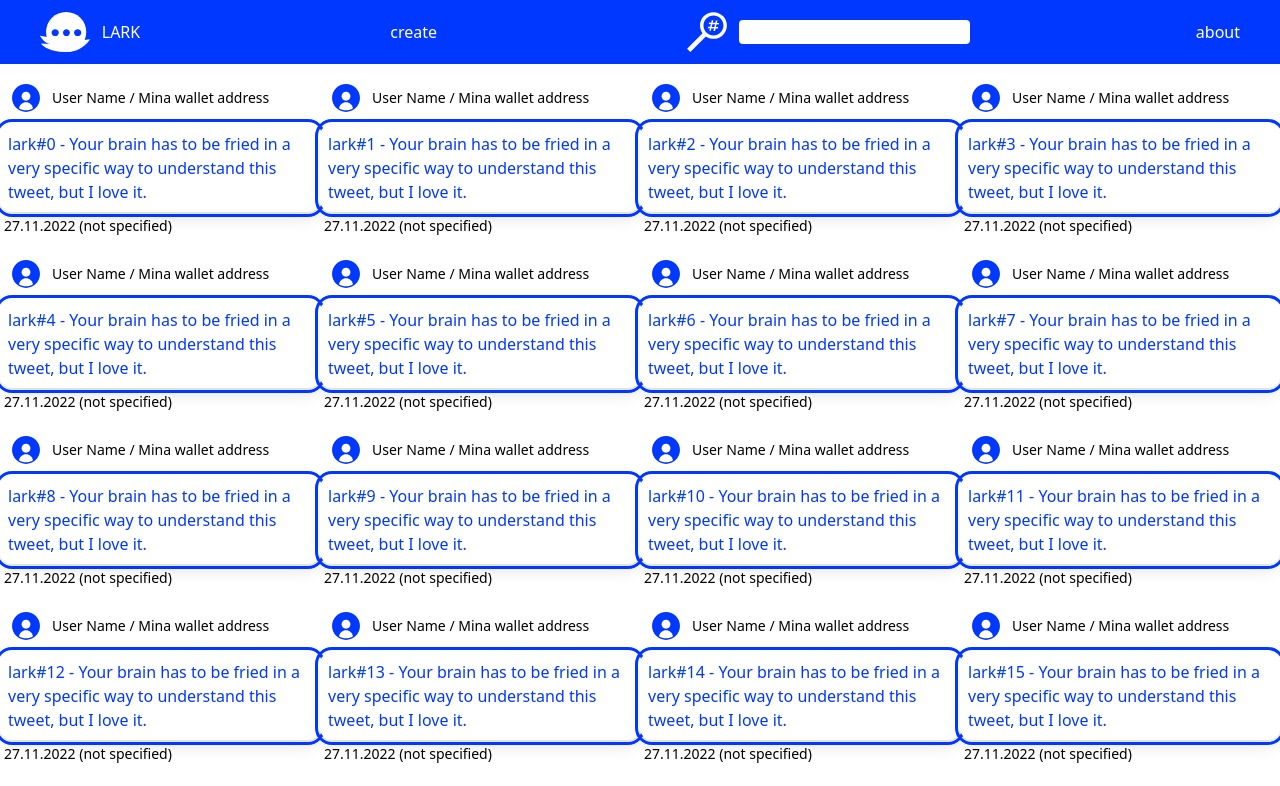
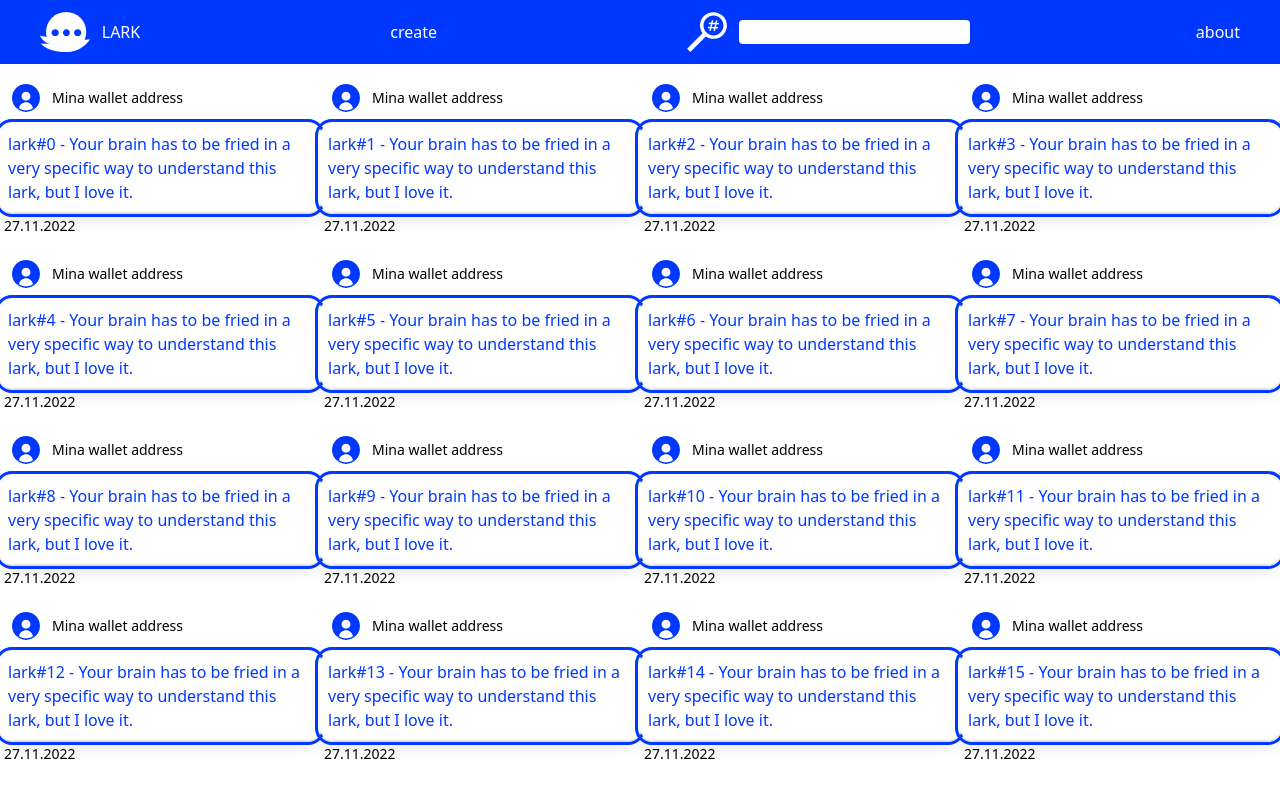
Before and after one commit to wotori/Lark, a React (Vite) app in the folder frontend/: page / in a window 1280 px wide. Shown: the top 786 px of the page. Built offline with nearby package versions, Linux system fonts and the light colour scheme.

Commit message:
improve build script

```diff
--- a/frontend/package.json
+++ b/frontend/package.json
@@ -9,7 +9,7 @@
   "private": false,
   "scripts": {
     "dev": "mkdir dist && cp -r ./public/* ./dist/ && yarn parcel src/index.html",
-    "build": "yarn parcel build ./src/index.html --dist-dir build --no-source-maps && cp -r ./public/* ./build/",
+    "build": "yarn parcel build ./src/index.html --dist-dir build --no-source-maps --public-url /lark && cp -r ./public/* ./build/",
     "predeploy": "yarn build",
     "deploy": "gh-pages -d build"
   },
--- a/frontend/src/components/textbox/index.jsx
+++ b/frontend/src/components/textbox/index.jsx
@@ -6,7 +6,7 @@ export function LarkBox(props) {
       <div className="flex flex-row items-center mt-5 mb-3">
         <img className="h-7 w-7 mx-3" src="svg/user.svg"></img>
         <p className="text-sm">
-          {userName ? userName : "User Name / Mina wallet address"}
+          {userName ? userName : "Mina wallet address"}
         </p>
       </div>
       {/* Content */}
@@ -16,11 +16,11 @@ export function LarkBox(props) {
       >
         <p>
           lark#{text} - Your brain has to be fried in a very specific way to
-          understand this tweet, but I love it.
+          understand this lark, but I love it.
         </p>
       </div>
       {/* Date */}
-      <p className="m-1 text-sm">{date ? date : "27.11.2022 (not specified)"}</p>
+      <p className="m-1 text-sm">{date ? date : "27.11.2022"}</p>
     </div>
   );
 }
```
